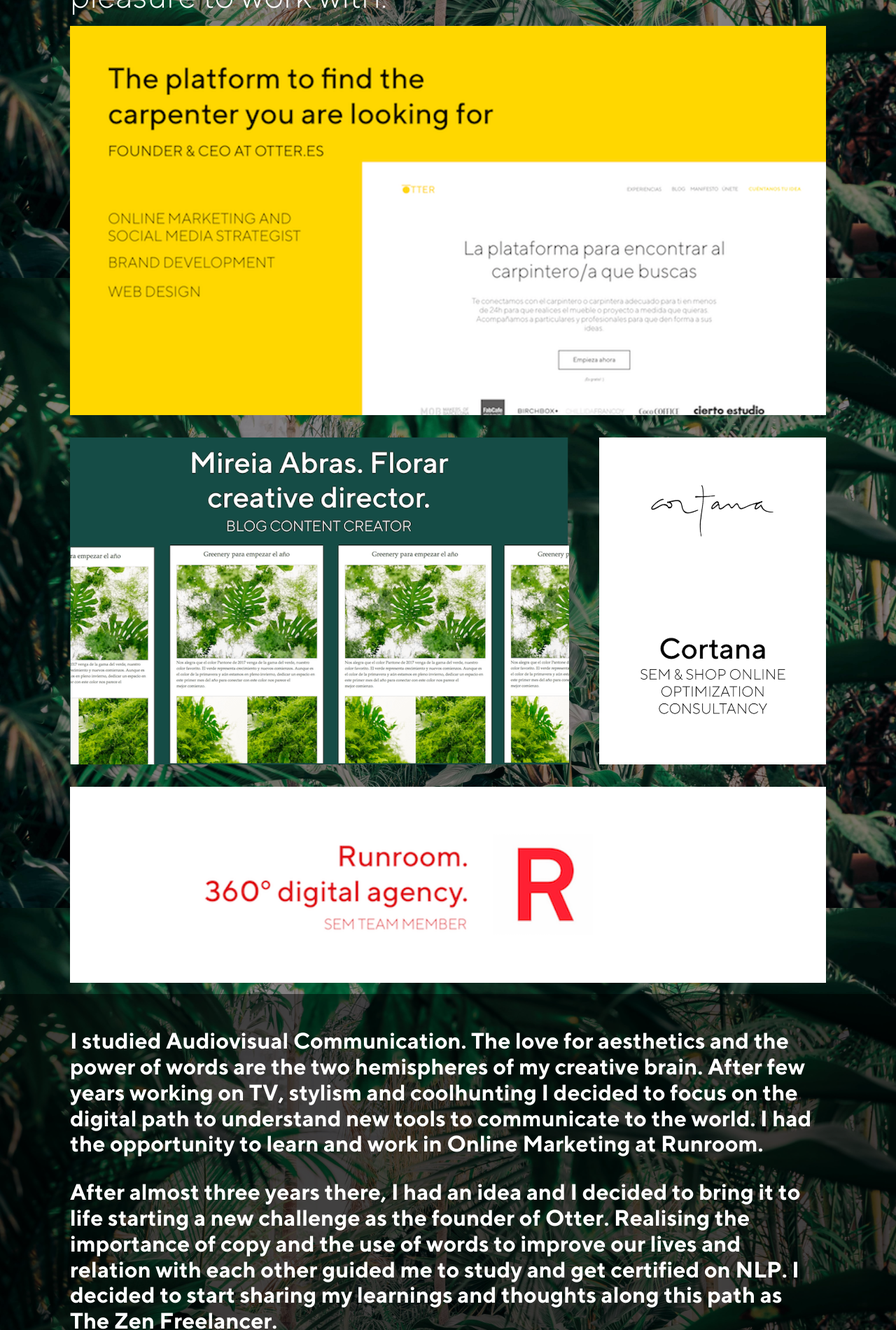
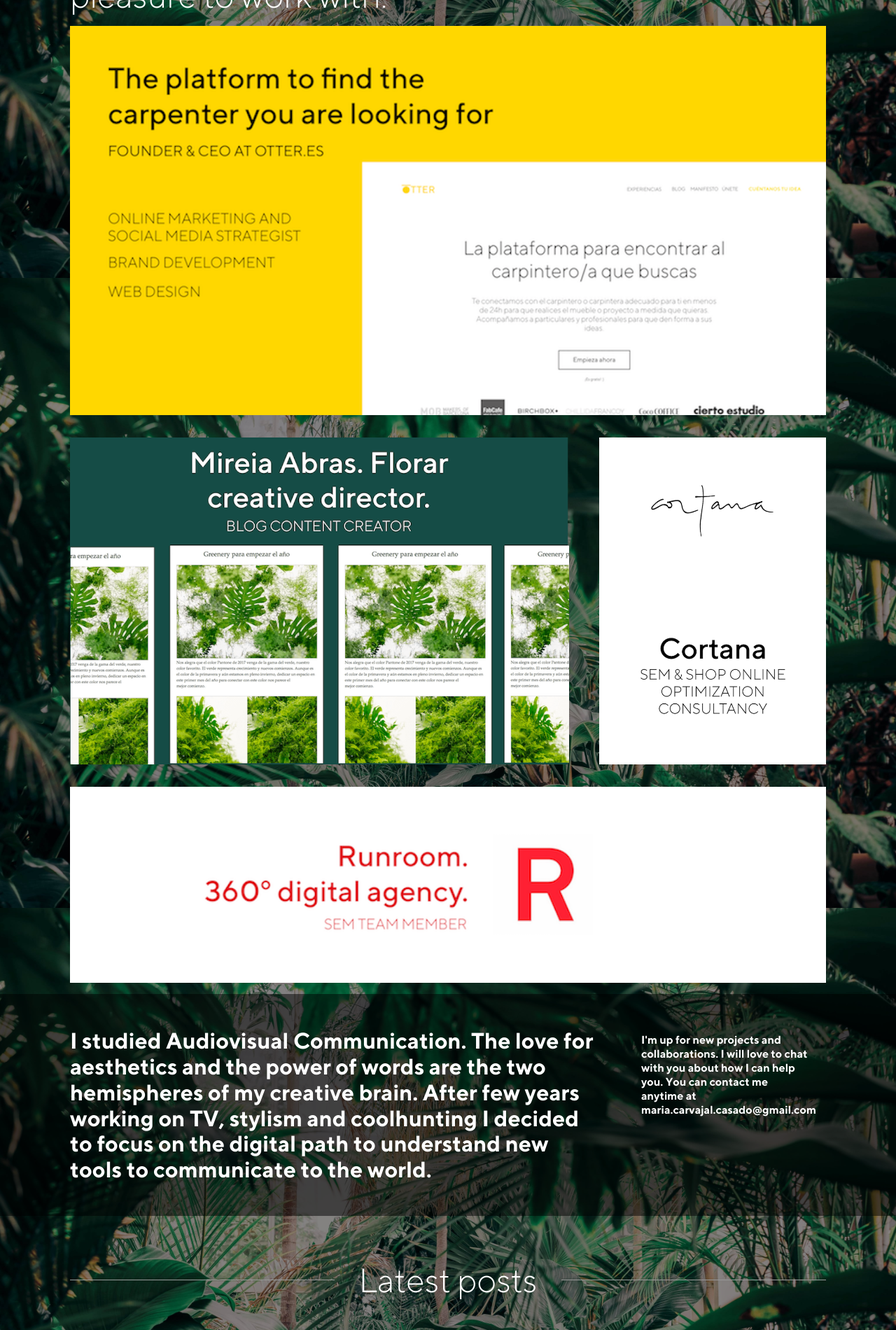
Before and after one commit to msanroman/mariacarvajal, a Jekyll site: the page built from index.html, in a window 1280 px wide. Shown: the part 1403-3303 px from the top of the page at 70% size. Built offline with Jekyll 4.4.1, drawn with Linux system fonts in a browser that asks for light colours; nearby versions of some CDN libraries; some web fonts are replaced; some of the changed text lies outside the part shown; grey boxes are pictures that could not be loaded.

Commit message:
Visual tweaks

```diff
--- a/_config.yml
+++ b/_config.yml
@@ -13,9 +13,7 @@
   - Nice to meet you! I’m Maria, a multipotentialite (I have just discovered it in a TED Talk) based in Barcelona. I solve comunication problems from reflection to execution. For me, marketing online, social media and web design are the tools to build your digital alter ego or brand in the digital world.
   - I love to help you to find your soul and voice and empower them.
 bio:
-  - I studied Audiovisual Communication. The love for aesthetics and the power of words are the two hemispheres of my creative brain. After few years working on TV, stylism and coolhunting I decided to focus on the digital path to understand new tools to communicate to the world. I had the opportunity to learn and work in Online Marketing at Runroom.
-  - After almost three years there, I had an idea and I decided to bring it to life starting a new challenge as the founder of Otter. Realising the importance of copy and the use of words to improve our lives and relation with each other guided me to study and get certified on NLP. I decided to start sharing my learnings and thoughts along this path as The Zen Freelancer.
-  - I love to work with other freelancers or brands. If you are looking for a holistic digital communicator you can reach me here.
+  - I studied Audiovisual Communication. The love for aesthetics and the power of words are the two hemispheres of my creative brain. After few years working on TV, stylism and coolhunting I decided to focus on the digital path to understand new tools to communicate to the world.
 # baseurl: "/mariacarvajal" # the subpath of your site, e.g. /blog
 url: "http://mariacarvajal.es" # the base hostname & protocol for your site
 links:
--- a/_sass/_maria.scss
+++ b/_sass/_maria.scss
@@ -54,6 +54,7 @@
 	background: rgba(0,0,0,.5);
 	.wrapper {
 		margin-top: 0;
+		position: relative;
 	}
 	p {
 		font-family: $bold-font-family;
@@ -61,6 +62,9 @@
 		line-height: 1.15;
 		margin-top: 1em;
 		margin-bottom: 1em;
+	}
+	.work {
+		line-height: 1.25;
 	}
 }
 
--- a/css/main.scss
+++ b/css/main.scss
@@ -98,4 +98,17 @@
 			margin: 2em 0;
 		}
 	}
+	.dark-background {
+		p {
+			width: 70%;
+		}
+	}
+	.work {
+		position: absolute;
+    right: 5.25em!important;
+    font-size: 0.5em!important;
+    width: 20%!important;
+    top: .5em!important;
+		margin: 0!important;
+	}
 }
--- a/index.html
+++ b/index.html
@@ -27,6 +27,7 @@
 	{% for paragraph in site.bio %}
 		<p>{{ paragraph }}</p>
 	{% endfor %}
+		<p class="work">{{ site.work }}</p>
 	</div>
 </section>
 
@@ -51,9 +52,4 @@
 </section>
 </div>
 
-<section class="dark-background">
-	<div class="wrapper">
-		<p>{{ site.work }}</p>
-	</div>
-</section>
 <div class="wrapper">
```
